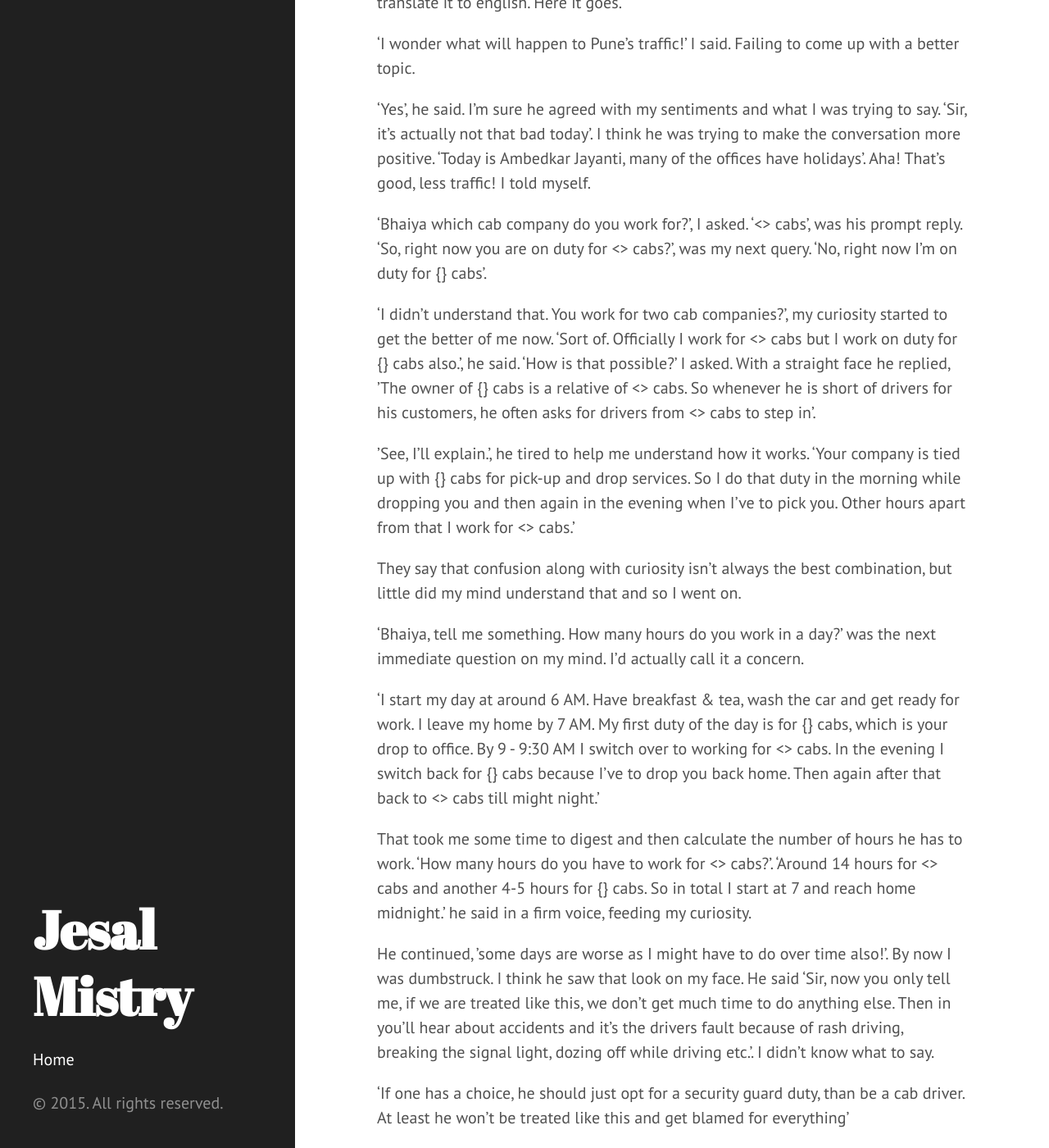
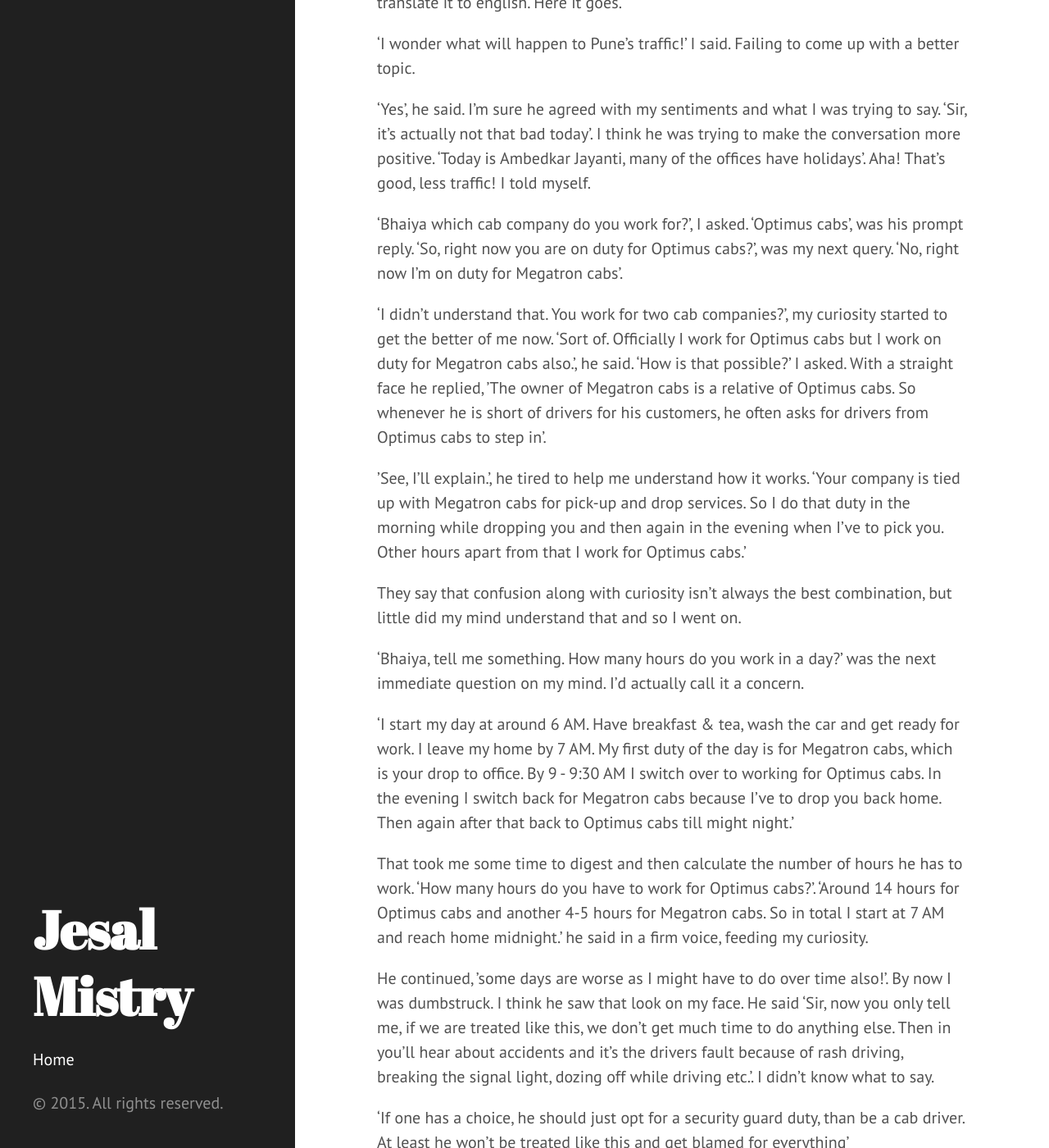
Before and after one commit to jesalnmistry/jesalnmistry.github.io, a Jekyll site: the page built from _posts/2015-04-17-conversations-with-a-cab-driver.md, in a window 1280 px wide and 1400 px high, scrolled down 612 px. Shown: the whole window at 82% size. Built offline with Jekyll 4.4.1, drawn with Linux system fonts in a browser that asks for light colours; Markdown is read by kramdown in place of the engine named in the settings.

Commit message:
adding missing bits for the post

```diff
--- a/_posts/2015-04-17-conversations-with-a-cab-driver.md
+++ b/_posts/2015-04-17-conversations-with-a-cab-driver.md
@@ -15,19 +15,19 @@ Our conversation happened in hindi but for the benefit of the wider audience, I
 
 ‘Yes’, he said. I’m sure he agreed with my sentiments and what I was trying to say. ‘Sir, it’s actually not that bad today’. I think he was trying to make the conversation more positive. ‘Today is Ambedkar Jayanti, many of the offices have holidays’. Aha! That’s good, less traffic! I told myself.
 
-‘Bhaiya which cab company do you work for?’, I asked. ‘<> cabs’, was his prompt reply. ‘So, right now you are on duty for <> cabs?’, was my next query. ‘No, right now I’m on duty for {} cabs’.
+‘Bhaiya which cab company do you work for?’, I asked. ‘Optimus cabs’, was his prompt reply. ‘So, right now you are on duty for Optimus cabs?’, was my next query. ‘No, right now I’m on duty for Megatron cabs’.
 
-'I didn’t understand that. You work for two cab companies?’, my curiosity started to get the better of me now. ‘Sort of. Officially I work for <> cabs but I work on duty for {} cabs also.’, he said. ‘How is that possible?’ I asked. With a straight face he replied, ’The owner of {} cabs is a relative of <> cabs. So whenever he is short of drivers for his customers, he often asks for drivers from <> cabs to step in’.
+'I didn’t understand that. You work for two cab companies?’, my curiosity started to get the better of me now. ‘Sort of. Officially I work for Optimus cabs but I work on duty for Megatron cabs also.’, he said. ‘How is that possible?’ I asked. With a straight face he replied, ’The owner of Megatron cabs is a relative of Optimus cabs. So whenever he is short of drivers for his customers, he often asks for drivers from Optimus cabs to step in’.
 
-’See, I’ll explain.’, he tired to help me understand how it works. ‘Your company is tied up with {} cabs for pick-up and drop services. So I do that duty in the morning while dropping you and then again in the evening when I’ve to pick you. Other hours apart from that I work for <> cabs.'
+’See, I’ll explain.’, he tired to help me understand how it works. ‘Your company is tied up with Megatron cabs for pick-up and drop services. So I do that duty in the morning while dropping you and then again in the evening when I’ve to pick you. Other hours apart from that I work for Optimus cabs.'
 
 They say that confusion along with curiosity isn’t always the best combination, but little did my mind understand that and so I went on.
 
 ‘Bhaiya, tell me something. How many hours do you work in a day?’ was the next immediate question on my mind. I’d actually call it a concern.
 
-‘I start my day at around 6 AM. Have breakfast & tea, wash the car and get ready for work. I leave my home by 7 AM. My first duty of the day is for {} cabs, which is your drop to office. By 9 - 9:30 AM I switch over to working for <> cabs. In the evening I switch back for {} cabs because I’ve to drop you back home. Then again after that back to <> cabs till might night.'
+‘I start my day at around 6 AM. Have breakfast & tea, wash the car and get ready for work. I leave my home by 7 AM. My first duty of the day is for Megatron cabs, which is your drop to office. By 9 - 9:30 AM I switch over to working for Optimus cabs. In the evening I switch back for Megatron cabs because I’ve to drop you back home. Then again after that back to Optimus cabs till might night.'
 
-That took me some time to digest and then calculate the number of hours he has to work. ‘How many hours do you have to work for <> cabs?’. ‘Around 14 hours for <> cabs and another 4-5 hours for {} cabs. So in total I start at 7 and reach home midnight.’ he said in a firm voice, feeding my curiosity.
+That took me some time to digest and then calculate the number of hours he has to work. ‘How many hours do you have to work for Optimus cabs?’. ‘Around 14 hours for Optimus cabs and another 4-5 hours for Megatron cabs. So in total I start at 7 AM and reach home midnight.’ he said in a firm voice, feeding my curiosity.
 
 He continued, ’some days are worse as I might have to do over time also!’. By now I was dumbstruck. I think he saw that look on my face. He said ‘Sir, now you only tell me, if we are treated like this, we don’t get much time to do anything else. Then in you’ll hear about accidents and it’s the drivers fault because of rash driving, breaking the signal light, dozing off while driving etc.’. I didn’t know what to say.
 
```
